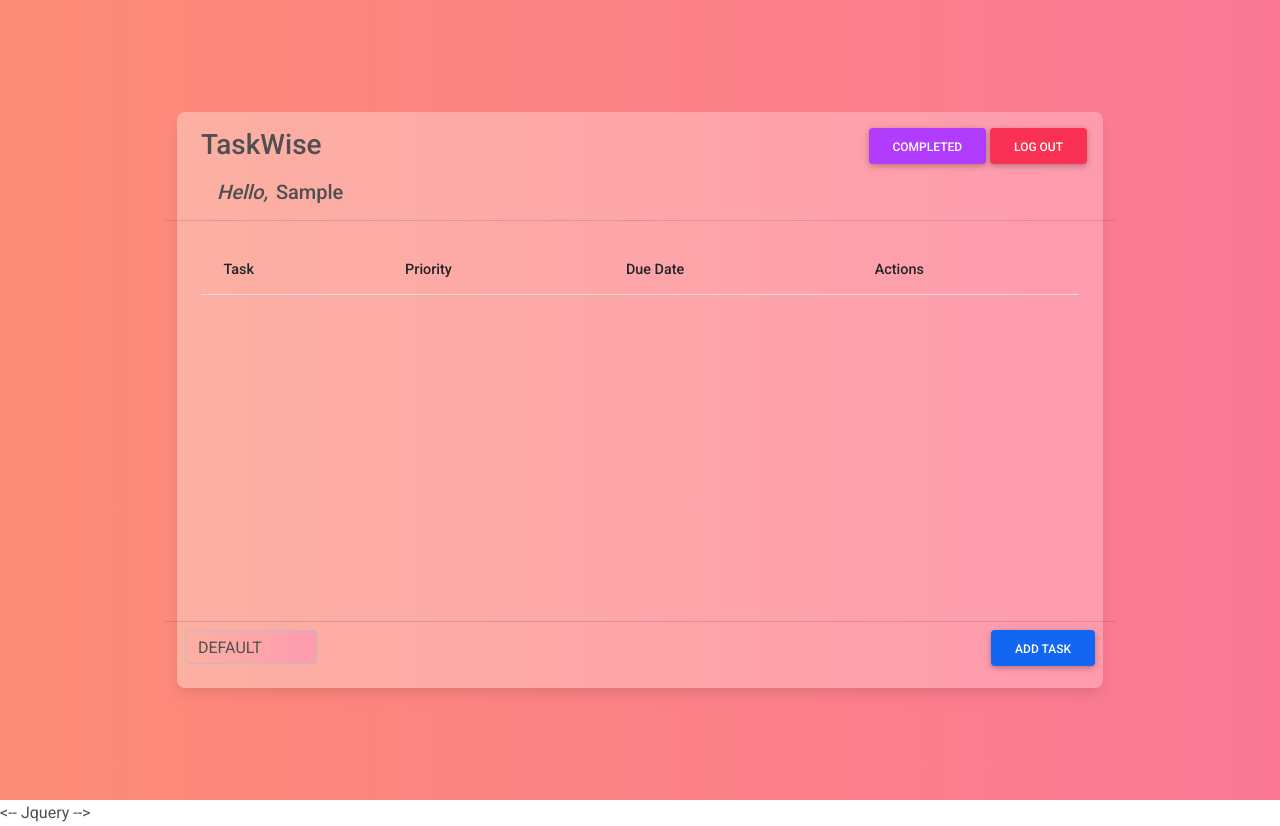
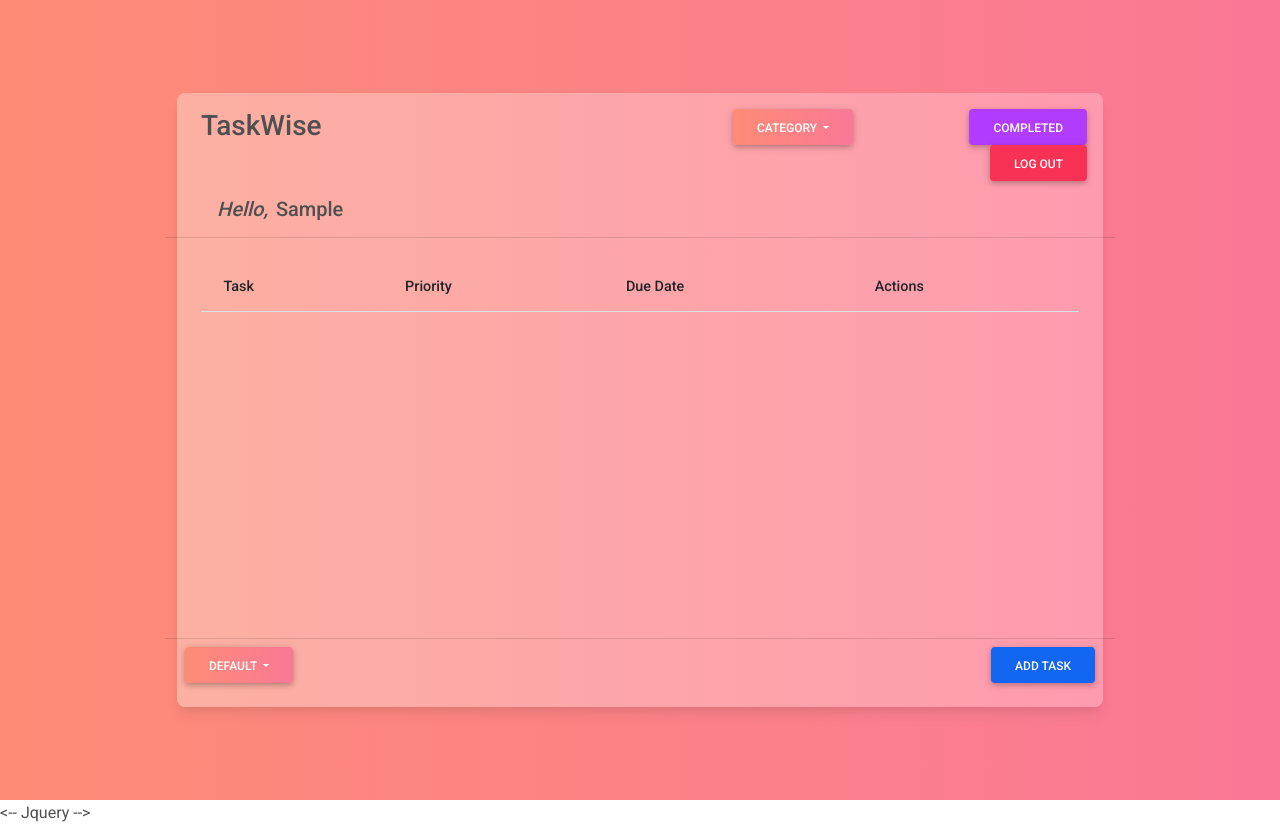
Before and after one commit to vaishakh-pk/Taskwise, a Django app: page /todolist/ in a window 1280 px wide. Run offline with Django 4.2, Linux system fonts and the light colour scheme; a user stored in the database is signed in; tables that the repository leaves empty hold one stand-in row (values such as "Sample post"); lists and menus that the app fills with data are empty; some libraries are stand-ins or nearby versions.

Commit message:
categorize-frontend

```diff
--- a/todo/models.py
+++ b/todo/models.py
@@ -1,5 +1,10 @@
 from django.db import models
 from django.contrib.auth.models import User
+
+CATEGORIES = [
+    ('None', 'None'), ('Personal', 'Personal'), ('Health', 'Health'), ('Household', 'Household'), ('Work', 'Work'),
+    ('Hobby', 'Hobby')
+]
 
 
 class Task(models.Model):
@@ -7,11 +12,6 @@ class Task(models.Model):
         ('High priority', 'High priority'),
         ('Medium priority', 'Medium priority'),
         ('Low priority', 'Low priority'),
-    ]
-
-    CATEGORIES = [
-        ('None', 'None'), ('Personal', 'Personal'), ('Health', 'Health'), ('Household', 'Household'), ('Work', 'Work'),
-        ('Hobby', 'Hobby')
     ]
 
     user = models.ForeignKey(User, on_delete=models.CASCADE)
@@ -31,22 +31,29 @@ class Theme(models.Model):
         ('DEFAULT', 'DEFAULT'),
         ('OCEAN', 'OCEAN'),
         ('FOREST', 'FOREST'),
+        ('LIGHT', 'LIGHT'),
+        ('DARK', 'DARK')
     ]
 
     STYLE_1 = {
         'DEFAULT': 'background: linear-gradient(to right, #fd8c76, #fa7896);',
-        'OCEAN': 'background: linear-gradient(to right, #2c8fff, #442eff);',
-        'FOREST': 'background: linear-gradient(to right, #83ff5f, #48cb64);',
+        'OCEAN': 'background: linear-gradient(to right, #5ba7ff, #7567ff);',
+        'FOREST': 'background: linear-gradient(to right, #57bb45, #4cb95d);',
+        'LIGHT': 'background: linear - gradient(to right,  # b0b0b0, #949393);',
+        'DARK': 'background: linear-gradient(to right, #2d2d2d, #000000);'
     }
 
     STYLE_2 = {
         'DEFAULT': 'background: linear-gradient(to right, #fcb0a2, #ff9baf);',
         'OCEAN': 'background: linear-gradient(to right, #76b5fd, #8578fa);',
-        'FOREST': 'background: linear-gradient(to right, #93fd76, #78fa96);',
+        'FOREST': 'background: linear-gradient(to right, #88ff73, #76ff8c);',
+        'LIGHT': 'background: linear-gradient(to right, #eaeaea, #d9d8d8);',
+        'DARK': 'background: linear-gradient(to right, #939393, #484848);'
     }
 
     user = models.ForeignKey(User, on_delete=models.CASCADE)
     scheme = models.CharField(max_length=80, choices=THEME_CHOICES, default='DEFAULT')
+    category = models.CharField(max_length=20, default='All')
 
     def __str__(self):
         return self.scheme
--- /dev/null
+++ b/todo/static/js/category.js
@@ -0,0 +1,5 @@
+$(document).ready(function() {
+        $('#inputCategory').change(function() {
+            $('#categoryForm').submit();
+        });
+    });
--- /dev/null
+++ b/todo/templates/test.html
@@ -0,0 +1 @@
+<div style="background: linear-gradient(to right, #88ff73, #76ff8c);"
--- a/todo/templates/todolist.html
+++ b/todo/templates/todolist.html
@@ -38,8 +38,30 @@
 
                     <div class="card" style="{{ theme.style2 }}">
                         <div class="card-header p-3 row">
-                            <h3 class="mb-0 col"><i class="fas fa-tasks me-2"></i>TaskWise</h3>
-                            <div class="text-end col">
+                            <h3 class="mb-0 col-sm-7"><i class="fas fa-tasks me-2"></i>TaskWise</h3>
+                            <div class="col-sm-2 text-end">
+    <div class="form-group text-center">
+        <form id="categoryForm" method="post" action="{% url 'category_update' %}">
+            {% csrf_token %}
+            <div class="dropdown">
+                <button class="btn btn-primary dropdown-toggle" type="button" id="inputCategoryDropdown" data-bs-toggle="dropdown" aria-expanded="false" style="{{ theme.style1 }}">
+                    CATEGORY
+                </button>
+                <ul class="dropdown-menu" aria-labelledby="inputCategoryDropdown">
+                    <li><button class="dropdown-item" type="submit" name="inputCategory" value="All">All</button></li>
+                    <li><button class="dropdown-item" type="submit" name="inputCategory" value="Personal">Personal</button></li>
+                    <li><button class="dropdown-item" type="submit" name="inputCategory" value="Work">Work</button></li>
+                    <li><button class="dropdown-item" type="submit" name="inputCategory" value="Health">Health</button></li>
+                    <li><button class="dropdown-item" type="submit" name="inputCategory" value="Household">Household</button></li>
+                    <li><button class="dropdown-item" type="submit" name="inputCategory" value="Hobby">Hobby</button></li>
+                </ul>
+            </div>
+            <input type="submit" style="display: none;">
+        </form>
+    </div>
+</div>
+
+                            <div class="text-end col-sm-3">
                                 <a href="{% url 'completed' %}" class=" btn btn-secondary">Completed</a>
                                 </a>
                                 <a href="{% url 'logout' %}" class="btn btn-danger">Log Out</a>
@@ -105,17 +127,24 @@
                         </div>
                         <div class="card-footer p-2 row">
                             <div class="form-group col-2">
-                                <form id="themeForm" method="post" action="{% url 'theme_update' %}">
-                                    {% csrf_token %}
-                                    <select id="inputTheme" class="form-control" name="inputTheme"
-                                            style="{{ theme.style2 }}">
-                                        <option {% if theme.scheme == 'DEFAULT' %}selected{% endif %}>DEFAULT</option>
-                                        <option {% if theme.scheme == 'OCEAN' %}selected{% endif %}>OCEAN</option>
-                                        <option {% if theme.scheme == 'FOREST' %}selected{% endif %}>FOREST</option>
-                                    </select>
-                                    <input type="submit" style="display: none;">
-                                </form>
-                            </div>
+    <form id="themeForm" method="post" action="{% url 'theme_update' %}">
+        {% csrf_token %}
+        <div class="dropdown">
+            <button class="btn btn-secondary dropdown-toggle" type="button" id="inputThemeDropdown" data-bs-toggle="dropdown" aria-expanded="false" style="{{ theme.style1 }}">
+                {{ theme.scheme }}
+               </button>
+            <ul class="dropdown-menu" aria-labelledby="inputThemeDropdown">
+                <li><button class="dropdown-item" type="submit" name="inputTheme" value="DEFAULT">DEFAULT</button></li>
+                <li><button class="dropdown-item" type="submit" name="inputTheme" value="OCEAN">OCEAN</button></li>
+                <li><button class="dropdown-item" type="submit" name="inputTheme" value="FOREST">FOREST</button></li>
+                <li><button class="dropdown-item" type="submit" name="inputTheme" value="LIGHT">LIGHT</button></li>
+                <li><button class="dropdown-item" type="submit" name="inputTheme" value="DARK">DARK</button></li>
+            </ul>
+        </div>
+        <input type="submit" style="display: none;">
+    </form>
+</div>
+
                             <div class="text-end col">
                                 <a href="{% url 'task_new' %}">
                                     <button class="btn btn-primary">Add Task</button>
@@ -138,7 +167,9 @@
     <!-- MDB -->
     <script type="text/javascript" src="{% static 'js/mdb.min.js' %}"></script>
     <!-- Custom scripts -->
+    <script src="https://cdnjs.cloudflare.com/ajax/libs/bootstrap/5.3.0/js/bootstrap.bundle.min.js"></script>
     <script type="text/javascript" src="{% static 'js/theme.js' %}"></script>
+    <script type="text/javascript" src="{% static 'js/category.js' %}"></script>
 
 
 
--- a/todo/urls.py
+++ b/todo/urls.py
@@ -13,6 +13,7 @@ urlpatterns = [
     path('logout/', views.logout_view, name='logout'),
     path('task/update/<int:task_id>/', views.task_update, name='task_update'),
     path('theme_update/', views.theme_update, name='theme_update'),
+    path('category_update/', views.category_update, name='category_update'),
     path('create/', views.task_new, name='task_new'),
     path('creating/', views.task_create, name='task_create'),
 
--- a/todo/views.py
+++ b/todo/views.py
@@ -2,13 +2,14 @@ from django.contrib import messages
 from django.contrib.auth.decorators import login_required
 from django.contrib.auth.models import User
 from django.shortcuts import render, redirect, get_object_or_404
-from django.contrib.auth import authenticate, login ,logout
+from django.contrib.auth import authenticate, login, logout
 from django.contrib.auth.forms import AuthenticationForm
 from django.http import JsonResponse
 
-from .forms import SignUpForm,SignInForm
+from .forms import SignUpForm, SignInForm
 from .models import Task
 from .models import Theme
+
 
 def index(request):
     signup_form = SignUpForm()
@@ -30,7 +31,6 @@ def signup_view(request):
 
             # Create a Theme object for the user with the default scheme
             theme = Theme.objects.create(user=user)
-
             messages.success(request, 'User created successfully!')
             return redirect('signin')
     else:
@@ -46,6 +46,9 @@ def signin_view(request):
         user = authenticate(request, username=email, password=password)
         if user is not None:
             login(request, user)
+            theme = Theme.objects.get(user=request.user)
+            theme.category = 'All'
+            theme.save()
             return redirect('todolist')  # Replace 'todolist' with the appropriate URL name for your todolist page
         else:
             messages.error(request, 'Invalid email or password')
@@ -54,14 +57,13 @@ def signin_view(request):
 
 def task_view(request, task_id):
     task = get_object_or_404(Task, id=task_id)
-    theme = Theme.objects.get(user= request.user)
+    theme = Theme.objects.get(user=request.user)
 
-    context ={
+    context = {
         'task': task,
         'theme': theme,
     }
     return render(request, 'todo.html', context)
-
 
 
 def task_update(request, task_id):
@@ -77,13 +79,13 @@ def task_update(request, task_id):
     return render(request, 'todo.html', {'task': task})
 
 
-
-
-
 @login_required
 def todolist_view(request):
-    tasks = Task.objects.filter(user=request.user)
     theme = Theme.objects.filter(user=request.user).first()
+    if theme.category == 'All':
+        tasks = Task.objects.filter(user=request.user)
+    else:
+        tasks = Task.objects.filter(user=request.user, category=theme.category)
     context = {
         'tasks': tasks,
         'theme': theme,
@@ -103,14 +105,16 @@ def complete_task(request, task_id):
         task.save()
         return redirect('completed')
 
+
 def delete_task(request, task_id):
     task = get_object_or_404(Task, id=task_id)
     # Delete the task
     task.delete()
     return redirect('todolist')
 
+
 def completed_list_view(request):
-    tasks = Task.objects.filter(user=request.user,completed=True)
+    tasks = Task.objects.filter(user=request.user, completed=True)
     theme = Theme.objects.get(user=request.user)
     context = {
         'tasks': tasks,
@@ -127,6 +131,14 @@ def theme_update(request):
         return redirect('todolist')
 
 
+def category_update(request):
+    theme = Theme.objects.get(user=request.user)
+    if request.method == "POST":
+        theme.category = request.POST.get('inputCategory')
+        theme.save()
+        return redirect('todolist')
+
+
 def task_create(request):
     if request.method == "POST":
         name = request.POST.get('inputTask')
@@ -134,13 +146,16 @@ def task_create(request):
         priority = request.POST.get('inputPriority')
         date = request.POST.get('date')
         status = request.POST.get('status') == 'on'
-        task = Task.objects.create(user=request.user, name=name, category=category, priority=priority, date=date, completed=status)
+        task = Task.objects.create(user=request.user, name=name, category=category, priority=priority, date=date,
+                                   completed=status)
         task.save()
         return redirect('todolist')
 
+
 def task_new(request):
     theme = Theme.objects.get(user=request.user)
-    return render(request,'create.html', {'theme': theme})
+    return render(request, 'create.html', {'theme': theme})
+
 
 def logout_view(request):
     logout(request)
```
